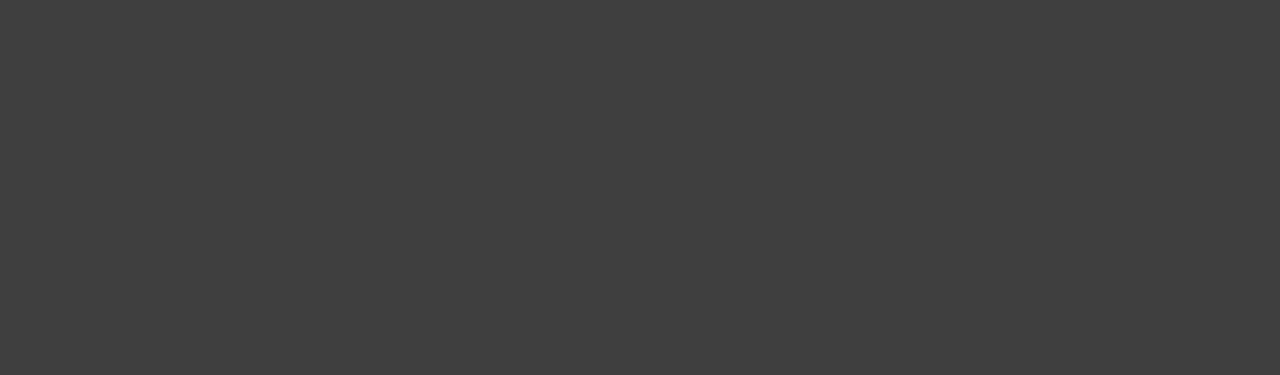
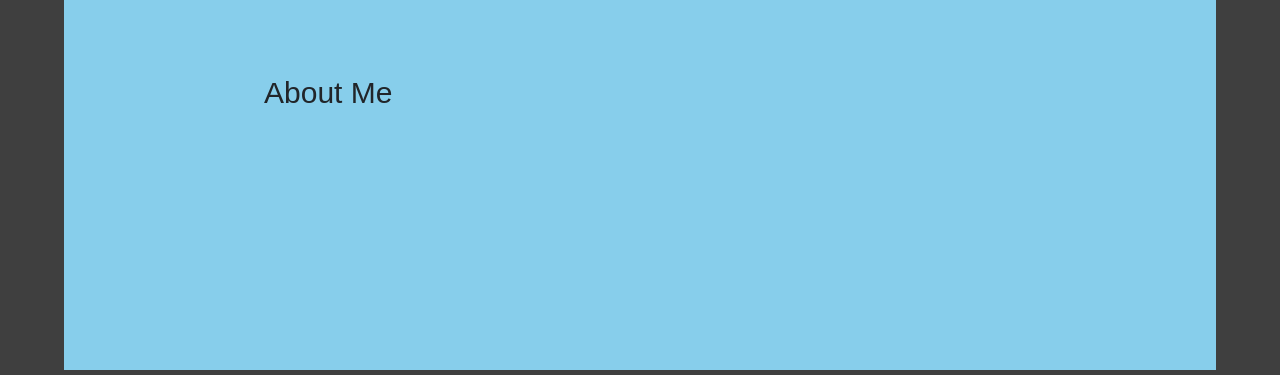
Before and after one commit to Ajmicco18/personalWebsite, a React (Create React App) app: page / in a window 1280 px wide. Shown: the part 1105-1480 px from the top of the page. Before the commit the page ends 1307 px from the top, so only its background shows below. Built offline with nearby package versions, Linux system fonts and the light colour scheme.

Commit message:
began work on about me section

```diff
--- a/src/AboutMe.jsx
+++ b/src/AboutMe.jsx
@@ -1,7 +1,7 @@
 export function AboutMe() {
     return (
-        <>
-            <h1>Hello!</h1>
-        </>
+        <section className="about-me">
+            <header>About Me</header>
+        </section>
     )
 }
--- a/src/App.css
+++ b/src/App.css
@@ -30,7 +30,7 @@
 
 
 /********Header********/
-section {
+.header {
     border: 3px solid black;
     padding: 100px;
     margin: auto;
@@ -103,6 +103,24 @@
 }
 
 /********AboutMe********/
+.about-me {
+    padding: 200px;
+    margin: auto;
+    background-color: skyblue;
+    height: 500px;
+    width: 90%;
+    font-size: 30px;
+    font-family: Arial, Helvetica, sans-serif;
+
+}
 
 
 /********Experience********/
+
+
+/********Footer********/
+footer {
+    text-align: center;
+    font-size: 20px;
+    color: white;
+}
--- a/src/App.jsx
+++ b/src/App.jsx
@@ -2,12 +2,15 @@
 import './App.css';
 import { Nav } from "./Nav.jsx"
 import { Header } from './Header.jsx';
+import { AboutMe } from './AboutMe';
 
 function App() {
   return (
     <>
       <Nav></Nav>
       <Header></Header>
+      <AboutMe></AboutMe>
+      <footer>Designed and Developed by Anthony Micco 2023</footer>
 
     </>
 
--- a/src/Header.jsx
+++ b/src/Header.jsx
@@ -1,10 +1,9 @@
 import { faGithub, faLinkedin, faInstagram } from "@fortawesome/free-brands-svg-icons";
 import { FontAwesomeIcon } from "@fortawesome/react-fontawesome";
-import { Container } from "react-bootstrap";
 
 export function Header() {
     return (
-        <section>
+        <section className="header">
             <h1 className="name">Anthony Micco</h1>
             <p className="about">I'm an aspiring software engineer pursuing a computer<br></br>science degree at Youngstown State University </p>
             <img src="../images/portrait.jpg" alt="self portrait" />
--- a/src/Nav.jsx
+++ b/src/Nav.jsx
@@ -1,7 +1,6 @@
 export function Nav() {
     return (
         <>
-            <header>
             <nav>
                 <ul>
                     <li>About Me</li>
@@ -10,7 +9,6 @@
                     <li>Contact</li>
                 </ul>
             </nav>
-            </header>
         </>
 
     )
```
Lines whose indentation alone changed are shown as unchanged.
